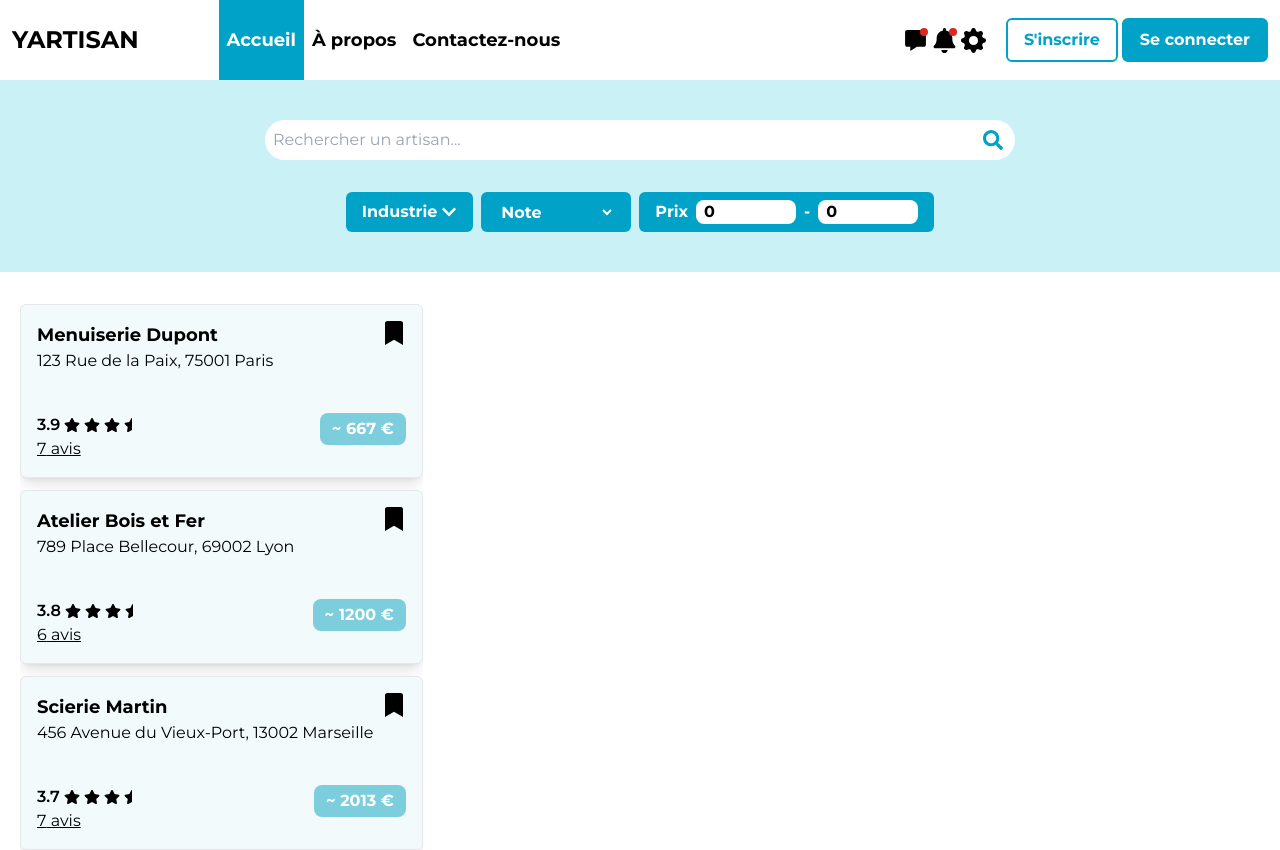
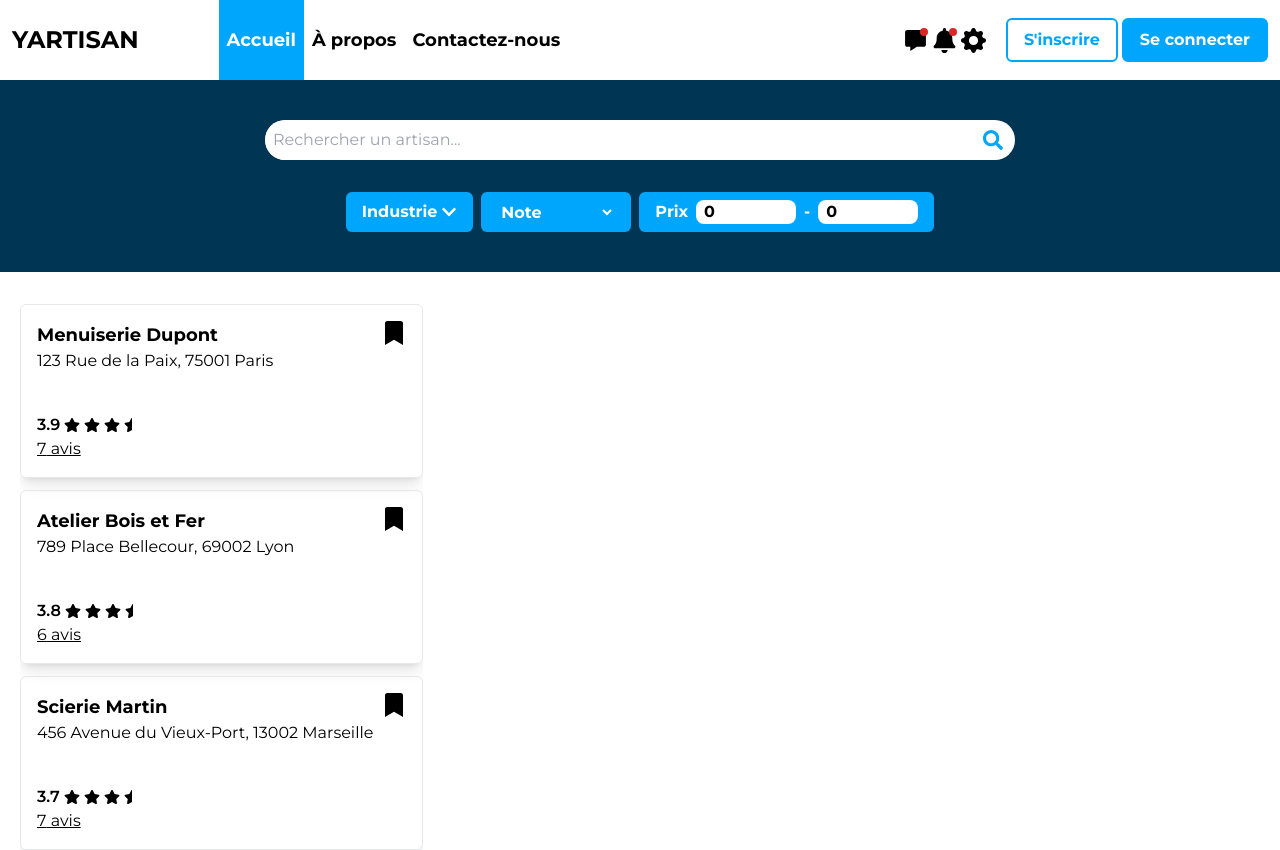
Before and after one commit to YArtisan/yartisan-front, a React (Vite) app: page / in a window 1280 px wide. Shown: the top 850 px of the page. Built offline with nearby package versions, Linux system fonts and the light colour scheme; what axios-cache-interceptor would draw is missing.

Commit message:
fix: colors

```diff
--- a/tailwind.config.js
+++ b/tailwind.config.js
@@ -9,11 +9,12 @@ export default {
         "card-shrink": "artisanDetailsShrink 0.5s ease-in-out",
       },
       colors: {
-        primary: "#CAF1F6",
-        secondary: "#00A2C7",
-        accent: "#7DCEDC",
-        card: "#F2FAFB",
+        primary: "#003554",
+        secondary: "#00A6FB",
+        dark: "#051923",
+        lightwhite: "#F3F3F3",
         "primary-0.9": "rgba(0,53,84,0.9)",
+        tertiary: "#CAF1F6"
       },
     },
   },
```
